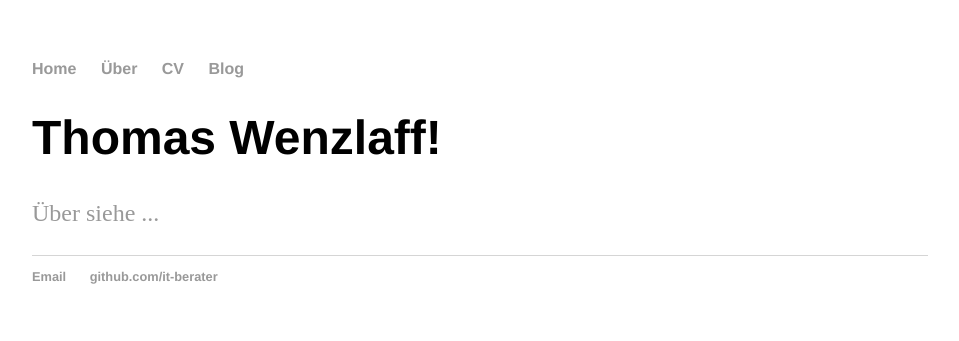
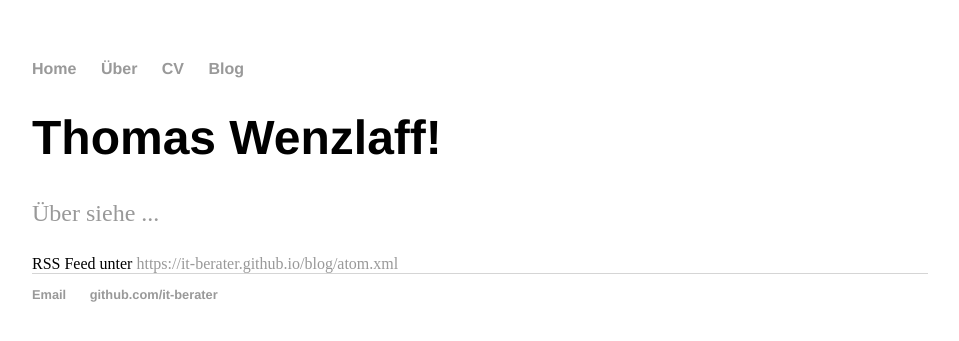
Before and after one commit to IT-Berater/IT-Berater.github.io, a Jekyll site: the page built from index.html, in a window 1280 px wide. Shown: the top 341 px of the page, without its empty margins (160-1119 px from the left). Built offline with Jekyll 4.4.1, drawn with Linux system fonts in a browser that asks for light colours.

Commit message:
Update index.html

```diff
--- a/index.html
+++ b/index.html
@@ -5,4 +5,6 @@ title: Thomas Wenzlaff
 <div class="blurb">
 	<h1>Thomas Wenzlaff!</h1>
 	<p><a href="/about">Über siehe ...</a></p>
+
+	RSS Feed unter <a href="https://it-berater.github.io/blog/atom.xml">https://it-berater.github.io/blog/atom.xml</a>
 </div><!-- /.blurb -->
```
